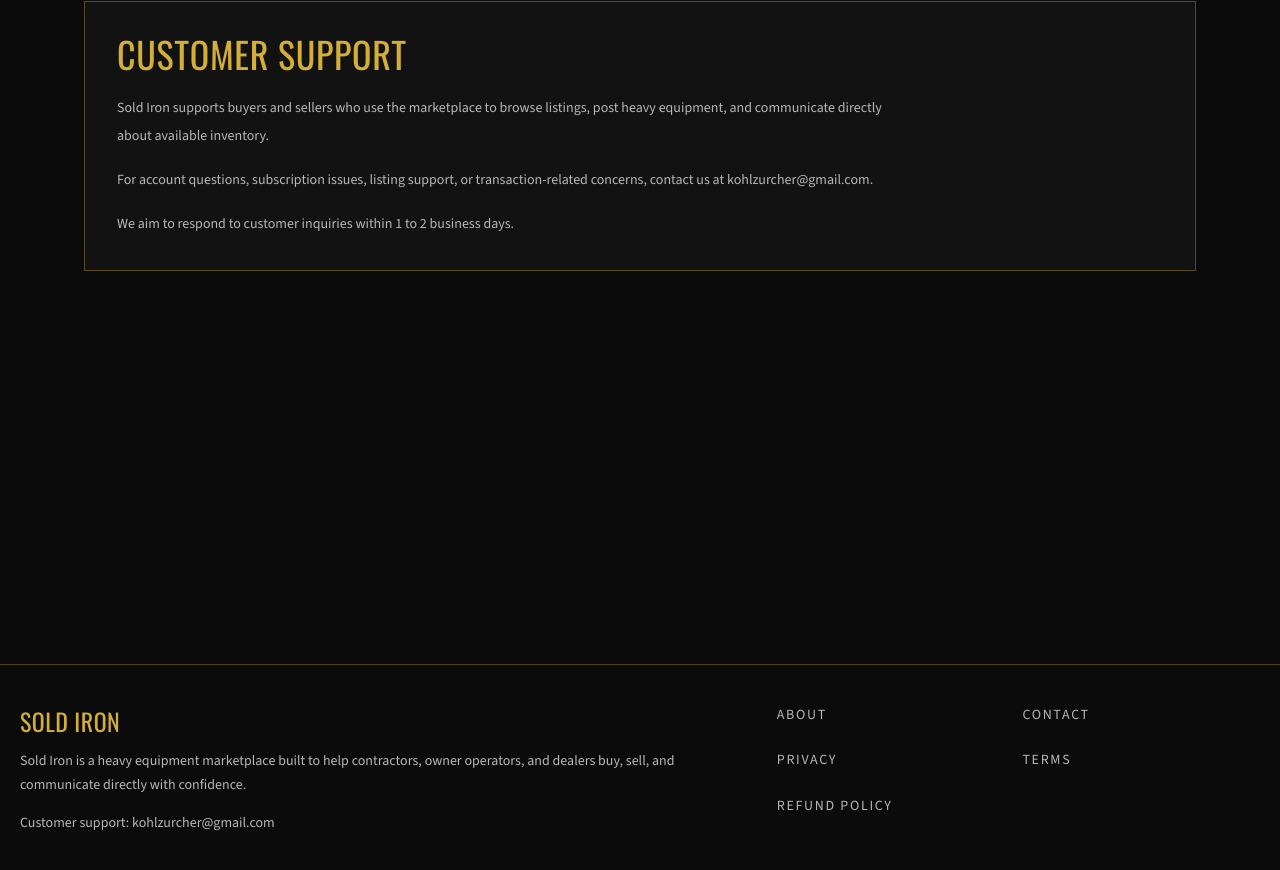
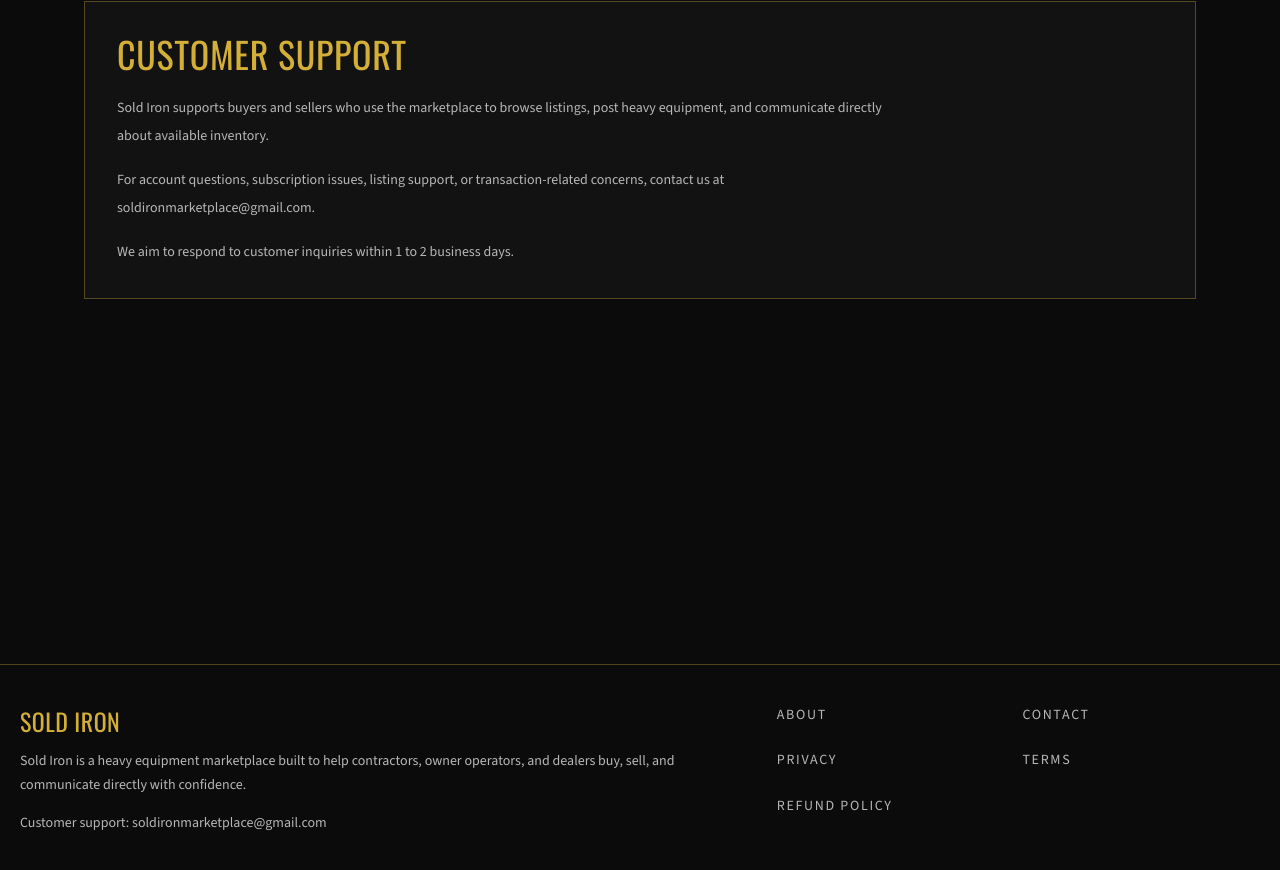
Before and after one commit to kzurcher/soldiron, a Next.js app: page /contact in a window 1280 px wide. Shown: the part 136-1006 px from the top of the page. Built offline with nearby package versions, Linux system fonts and the light colour scheme.

Commit message:
Update public support email for policy and contact pages

```diff
--- a/app/contact/page.tsx
+++ b/app/contact/page.tsx
@@ -31,8 +31,11 @@
             <p>
               For account questions, subscription issues, listing support, or transaction-related
               concerns, contact us at{" "}
-              <a href="mailto:kohlzurcher@gmail.com" className="text-[var(--gold)] hover:underline">
-                kohlzurcher@gmail.com
+              <a
+                href="mailto:soldironmarketplace@gmail.com"
+                className="text-[var(--gold)] hover:underline"
+              >
+                soldironmarketplace@gmail.com
               </a>
               .
             </p>
--- a/app/layout.tsx
+++ b/app/layout.tsx
@@ -38,8 +38,11 @@
               </p>
               <p className="mt-4 text-sm text-[var(--muted)]">
                 Customer support:{" "}
-                <a href="mailto:kohlzurcher@gmail.com" className="text-[var(--gold)] hover:underline">
-                  kohlzurcher@gmail.com
+                <a
+                  href="mailto:soldironmarketplace@gmail.com"
+                  className="text-[var(--gold)] hover:underline"
+                >
+                  soldironmarketplace@gmail.com
                 </a>
               </p>
             </div>
--- a/app/privacy/page.tsx
+++ b/app/privacy/page.tsx
@@ -43,8 +43,11 @@
             </p>
             <p>
               If you need to update or remove your account information, contact{" "}
-              <a href="mailto:kohlzurcher@gmail.com" className="text-[var(--gold)] hover:underline">
-                kohlzurcher@gmail.com
+              <a
+                href="mailto:soldironmarketplace@gmail.com"
+                className="text-[var(--gold)] hover:underline"
+              >
+                soldironmarketplace@gmail.com
               </a>
               .
             </p>
--- a/app/refund-policy/page.tsx
+++ b/app/refund-policy/page.tsx
@@ -38,8 +38,11 @@
             </p>
             <p>
               If you believe you were charged in error, contact{" "}
-              <a href="mailto:kohlzurcher@gmail.com" className="text-[var(--gold)] hover:underline">
-                kohlzurcher@gmail.com
+              <a
+                href="mailto:soldironmarketplace@gmail.com"
+                className="text-[var(--gold)] hover:underline"
+              >
+                soldironmarketplace@gmail.com
               </a>
               {" "}for review.
             </p>
```
